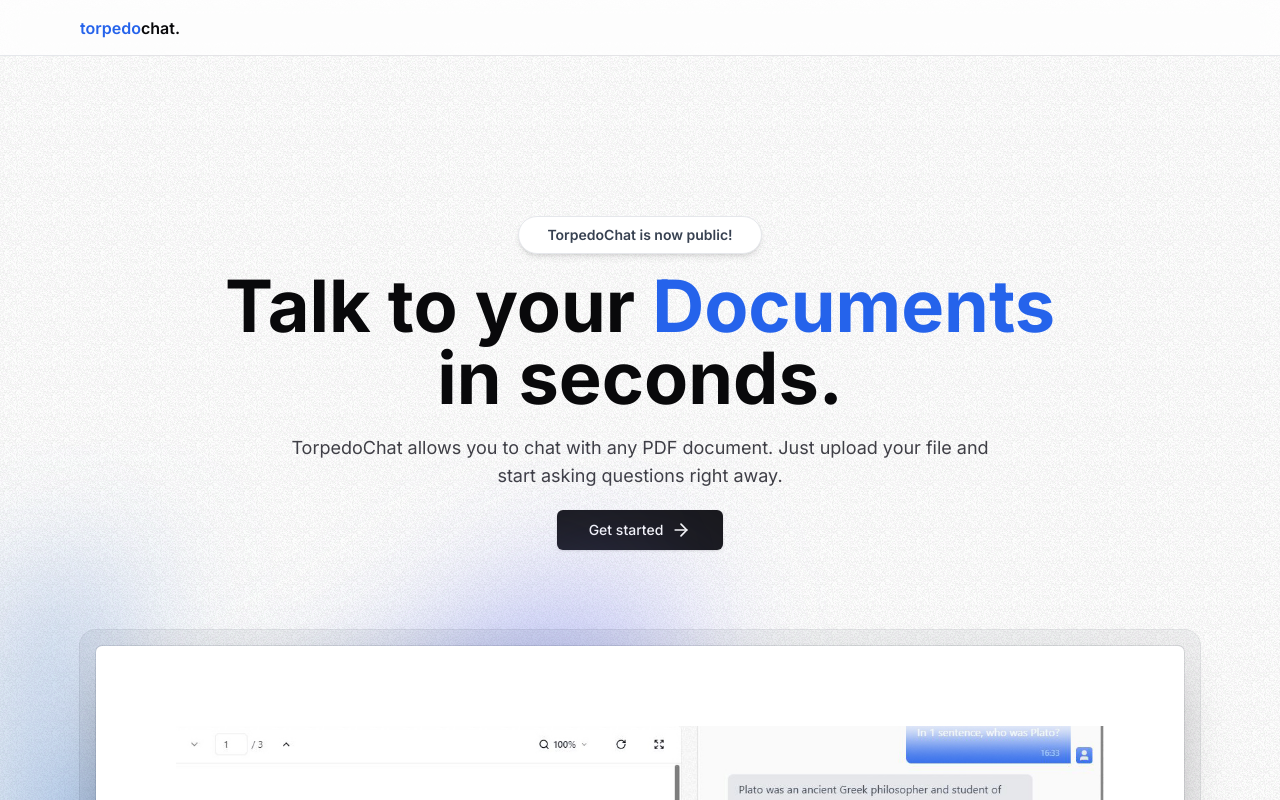
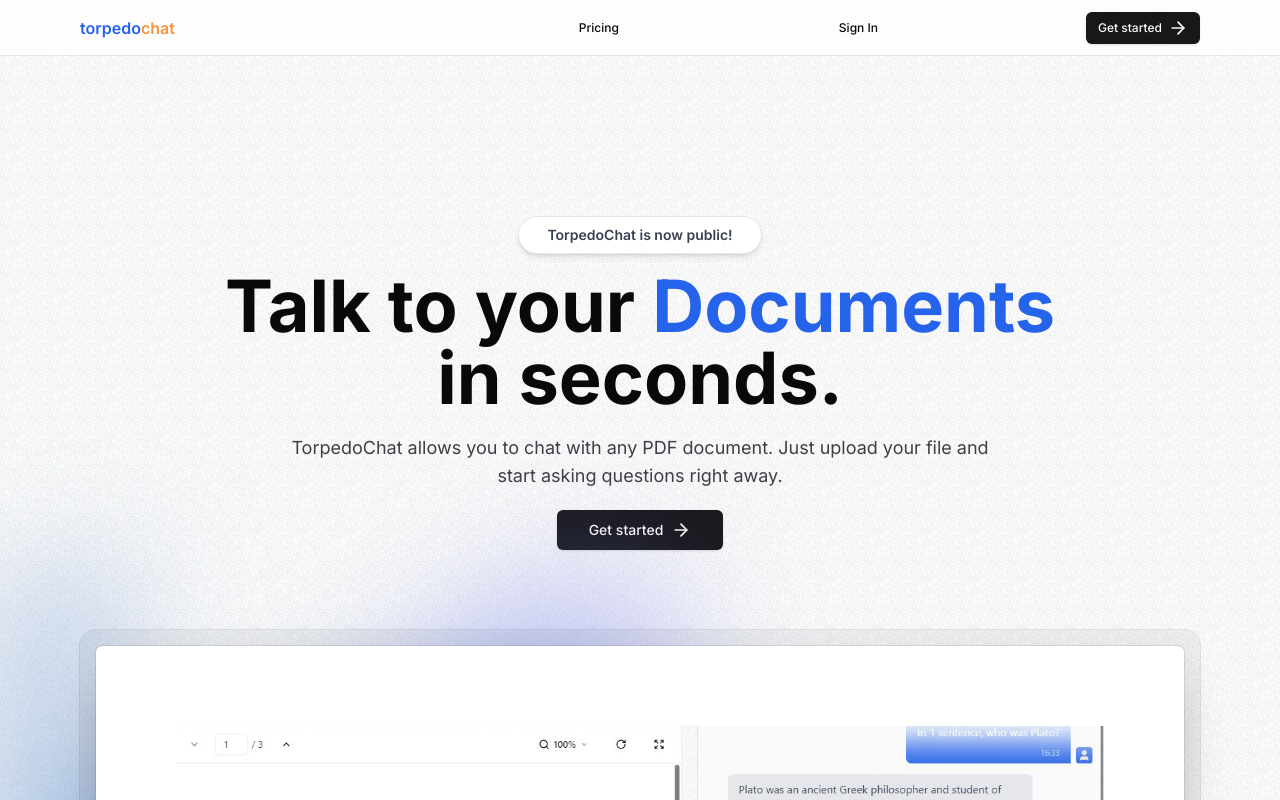
Before and after one commit to Herold1989/torpedochat, a Next.js app: page / in a window 1280 px wide. Shown: the top 800 px of the page. Built offline with nearby package versions, Linux system fonts and the light colour scheme.

Commit message:
adding AUTH

```diff
--- a/package.json
+++ b/package.json
@@ -9,6 +9,7 @@
     "lint": "next lint"
   },
   "dependencies": {
+    "@kinde-oss/kinde-auth-nextjs": "^1.8.22",
     "@radix-ui/react-icons": "^1.3.0",
     "@radix-ui/react-slot": "^1.0.2",
     "class-variance-authority": "^0.7.0",
--- /dev/null
+++ b/src/app/api/auth/[kindeAuth]/route.ts
@@ -0,0 +1,9 @@
+import { handleAuth } from "@kinde-oss/kinde-auth-nextjs/server";
+import { NextRequest } from "next/server";
+
+export async function GET(
+    request: NextRequest,
+    { params }: any) {
+    const endpoint = params.kindeAuth;
+    return handleAuth(request, endpoint);
+}
--- a/src/app/components/Navbar.tsx
+++ b/src/app/components/Navbar.tsx
@@ -1,5 +1,8 @@
 import Link from "next/link"
 import MaxWidthWrapper from "./MaxWidthWrapper"
+import { buttonVariants } from "@/components/ui/button"
+import { LoginLink, RegisterLink } from "@kinde-oss/kinde-auth-nextjs/server"
+import { ArrowRight } from "lucide-react"
 
 const Navbar = () => {
     return (
@@ -7,9 +10,23 @@
             <MaxWidthWrapper>
                 <div className="flex h-14 items-center justify-between border-b border-zinc-200">
                     <Link href="/" className="flex z-40 font-semibold">
-                        <span className="text-blue-600">torpedo</span><span>chat.</span>
+                        <span className="text-blue-600">torpedo<span className="text-orange-400">chat</span></span>
                     </Link>
                     {/* Add mobile Navbar after authentification */}
+                    <div className="hidden items-center space-x-4 sm:flex"></div>
+                    <>
+                    <Link href="/pricing" className={buttonVariants({
+                        variant: "ghost",
+                        size: "sm",
+                    })}>Pricing</Link>
+                    <LoginLink className={buttonVariants({
+                        variant: "ghost",
+                        size: "sm",
+                    })}>Sign In</LoginLink>
+                    <RegisterLink className={buttonVariants({
+                        size: "sm",
+                    })}>Get started <ArrowRight className="ml-1.5 h-5 w-5"/></RegisterLink>
+                    </>
                 </div>
             </MaxWidthWrapper>
         </nav>
```
Also changed, not shown: 2 other files (tests, documents, lock files or other folders).
